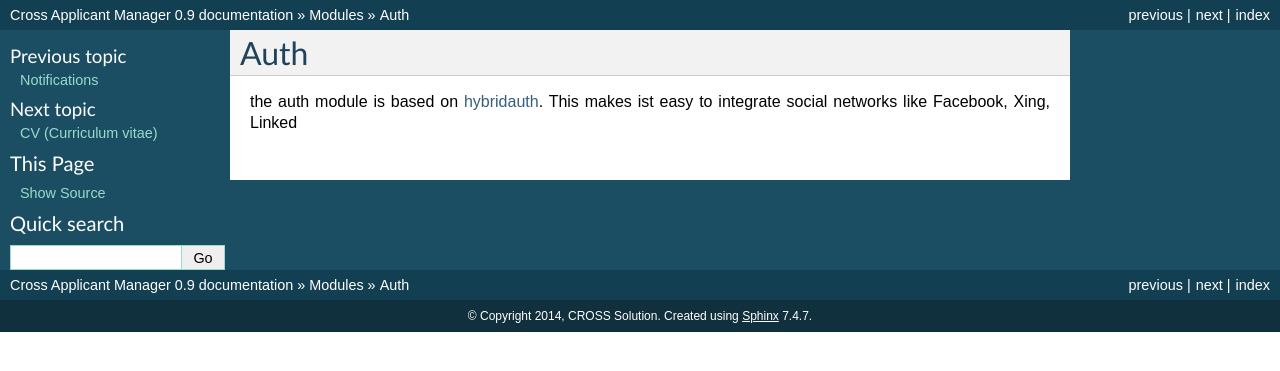
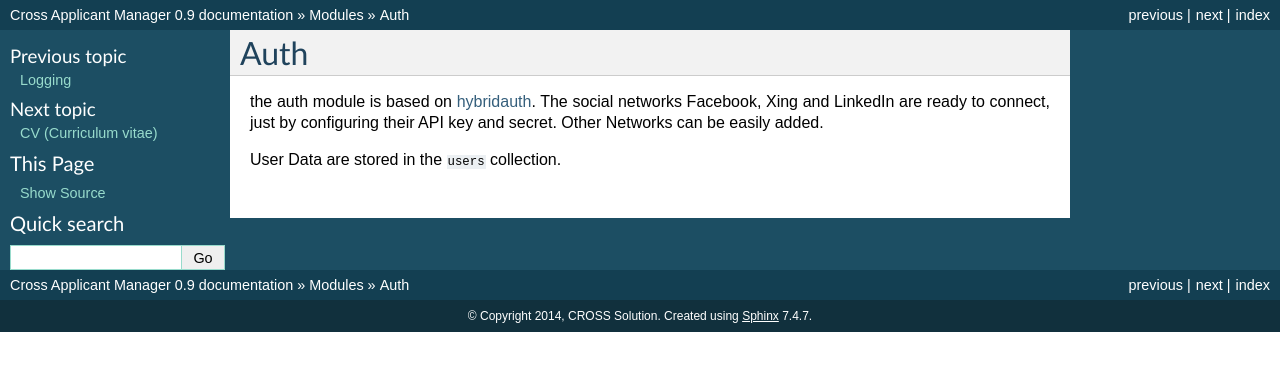
Before and after one commit to cross-solution/YawikDocs, a Sphinx documentation site: the page built from source/modules/auth/index.rst, in a window 1280 px wide. Shown: the top 371 px of the page. Built offline with Sphinx 7.4.7, drawn with Linux system fonts in a browser that asks for light colours.

Commit message:
separated logging into an own page

```diff
--- a/source/modules/auth/index.rst
+++ b/source/modules/auth/index.rst
@@ -3,6 +3,10 @@
 Auth
 ----
 
-the auth module is based on hybridauth_. This makes ist easy to integrate social networks like Facebook, Xing, Linked
+the auth module is based on hybridauth_. The social networks Facebook, Xing
+and LinkedIn are ready to connect, just by configuring their API key and secret.
+Other Networks can be easily added.
+
+User Data are stored in the ``users`` collection.
 
 .. _hybridauth: http://hybridauth.sourceforge.net/
```
Also changed, not shown: source/modules/core/index.rst (+1 -22 lines), source/modules/core/logging.rst (added, +21 -0 lines).
